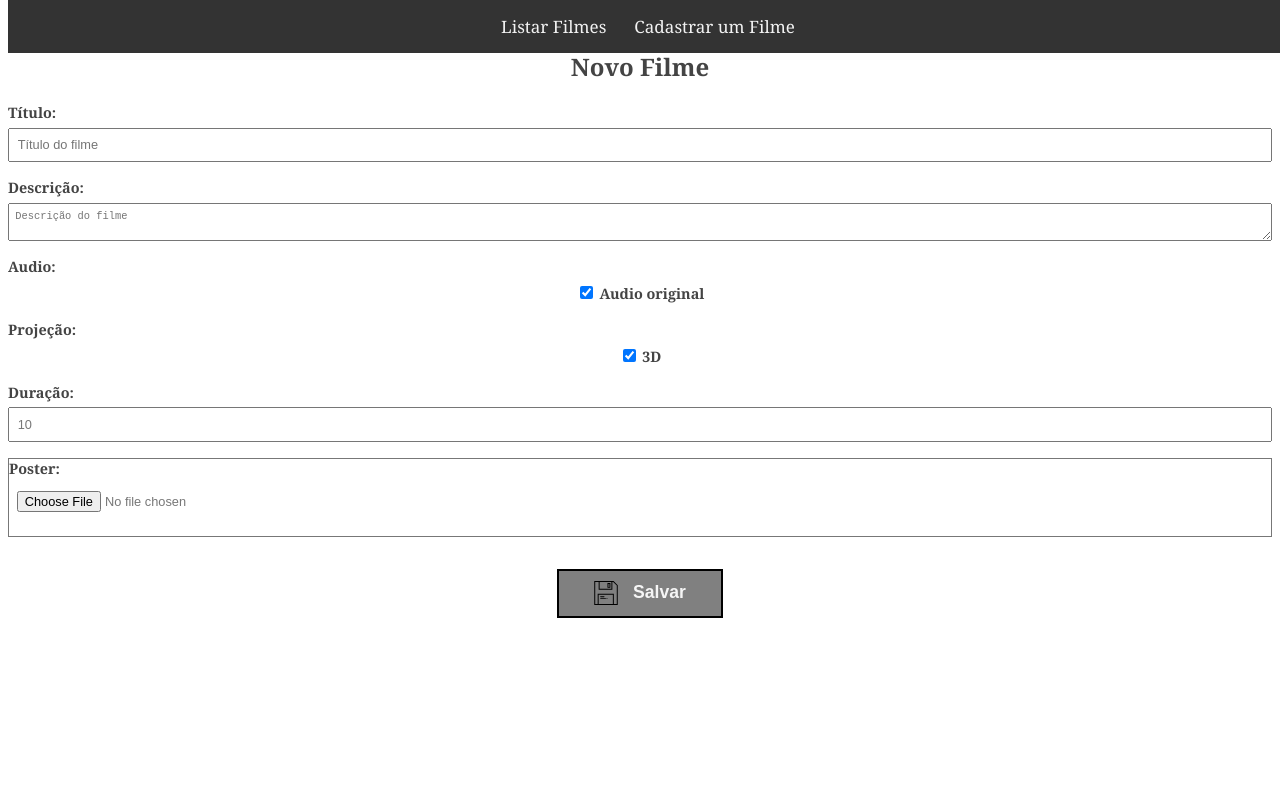
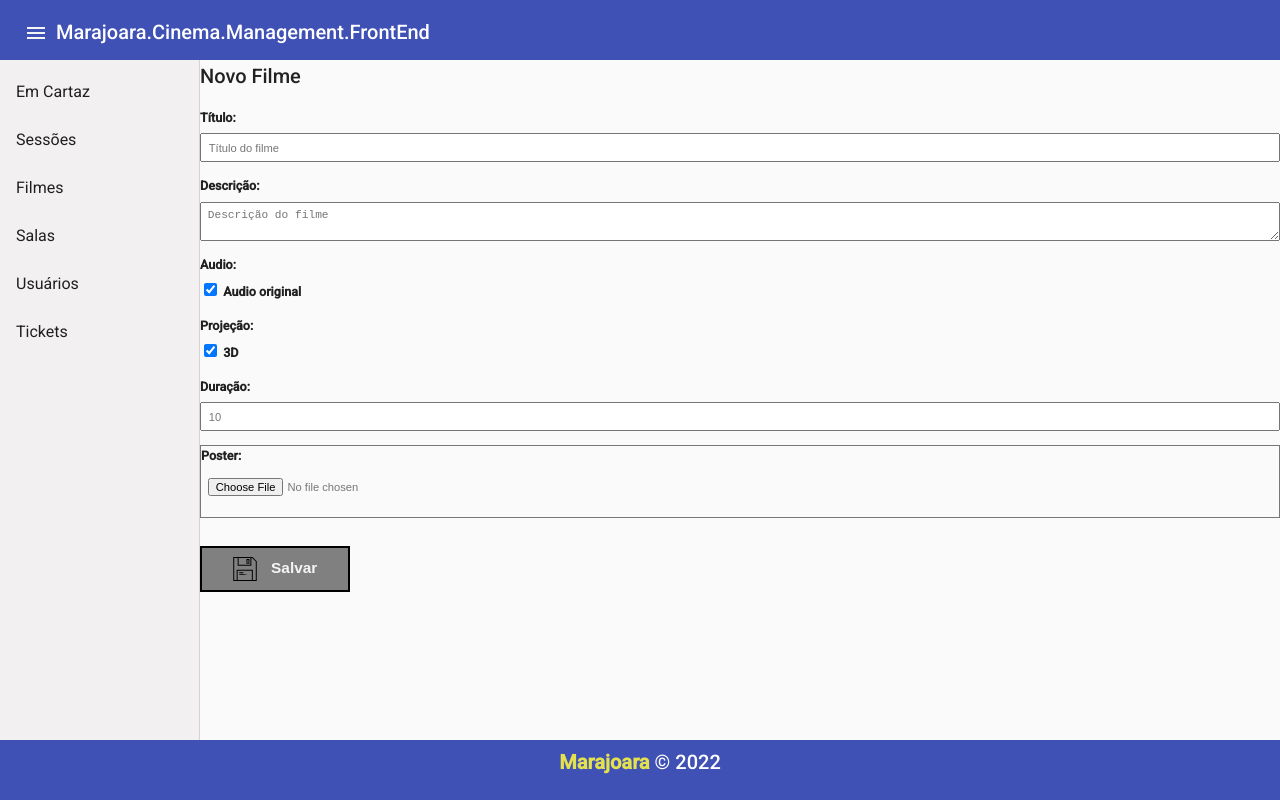
Before and after one commit to rafapolmann/marajoara-cinema-management, an Angular app in the folder Marajoara.Cinema.Management/Marajoara.Cinema.Management.FrontEnd/: page /newmovie in a window 1280 px wide. Built offline with nearby package versions, Linux system fonts and the light colour scheme.

Commit message:
Instalação do angular/material - Criado MaterialModule para importação de componentes. - Estutura do appcomponet

```diff
--- a/Marajoara.Cinema.Management/Marajoara.Cinema.Management.FrontEnd/angular.json
+++ b/Marajoara.Cinema.Management/Marajoara.Cinema.Management.FrontEnd/angular.json
@@ -28,6 +28,7 @@
               "src/assets"
             ],
             "styles": [
+              "./node_modules/@angular/material/prebuilt-themes/indigo-pink.css",
               "src/styles.scss"
             ],
             "scripts": []
@@ -96,6 +97,7 @@
               "src/assets"
             ],
             "styles": [
+              "./node_modules/@angular/material/prebuilt-themes/indigo-pink.css",
               "src/styles.scss"
             ],
             "scripts": []
--- a/Marajoara.Cinema.Management/Marajoara.Cinema.Management.FrontEnd/package.json
+++ b/Marajoara.Cinema.Management/Marajoara.Cinema.Management.FrontEnd/package.json
@@ -11,10 +11,12 @@
   "private": true,
   "dependencies": {
     "@angular/animations": "^14.2.0",
+    "@angular/cdk": "^14.2.2",
     "@angular/common": "^14.2.0",
     "@angular/compiler": "^14.2.0",
     "@angular/core": "^14.2.0",
     "@angular/forms": "^14.2.0",
+    "@angular/material": "^14.2.2",
     "@angular/platform-browser": "^14.2.0",
     "@angular/platform-browser-dynamic": "^14.2.0",
     "@angular/router": "^14.2.0",
--- a/Marajoara.Cinema.Management/Marajoara.Cinema.Management.FrontEnd/src/app/app.component.html
+++ b/Marajoara.Cinema.Management/Marajoara.Cinema.Management.FrontEnd/src/app/app.component.html
@@ -1,13 +1,30 @@
-<div class="container">
-  <div id="navigation-bar">
-    <nav>
-      <ul>
-        <li><a routerLink="/">Listar Filmes</a></li>
-        <li><a routerLink="/newmovie">Cadastrar um Filme</a></li>
-      </ul>
-    </nav>
-  </div>
-  <div class="content">
+<mat-toolbar class="header" color="primary">
+  <button
+    class="menu-button"
+    type="button"
+    aria-label="Toggle sidenav"
+    mat-icon-button
+    (click)="sidenav.toggle()"
+  >
+    <mat-icon aria-label="Side nav toggle icon">menu</mat-icon>
+  </button>
+  <span>{{ title }}</span>
+</mat-toolbar>
+<mat-sidenav-container class="container">
+  <mat-sidenav #sidenav mode="side" opened class="sidenav">
+    <mat-nav-list>
+      <a mat-list-item routerLink="/in-theater">Em Cartaz</a>
+      <a mat-list-item routerLink="/sessions">Sessões</a>
+      <a mat-list-item routerLink="/movies">Filmes</a>
+      <a mat-list-item routerLink="/roons">Salas</a>
+      <a mat-list-item routerLink="/users">Usuários</a>
+      <a mat-list-item routerLink="/tickets">Tickets</a>
+    </mat-nav-list>
+  </mat-sidenav>
+  <mat-sidenav-content>
     <router-outlet></router-outlet>
-  </div>
-</div>
+  </mat-sidenav-content>
+</mat-sidenav-container>
+<mat-toolbar class="footer" color="primary">
+  <p><span class="footer-span">Marajoara</span> &copy; 2022</p>
+</mat-toolbar>
--- a/Marajoara.Cinema.Management/Marajoara.Cinema.Management.FrontEnd/src/app/app.component.scss
+++ b/Marajoara.Cinema.Management/Marajoara.Cinema.Management.FrontEnd/src/app/app.component.scss
@@ -1,58 +1,43 @@
-
-*{
-  padding: 0;
-  margin: 0;
-  font-family: Cambria, Cochin, Georgia, Times, 'Times New Roman', serif;
-  box-sizing: border-box;
-  color: #444;
+.container {
+  position: absolute;
+  top: 60px;
+  bottom: 60px;
+  left: 0;
+  right: 0;
 }
 
-// a{
-//   text-decoration: none;
-//   color: #444;
-//   transition: .4s;
-// }
-// a:hover{
-//   color: #dec129;
-// }
-//********************/
-
-
-#container {
-  width: 100%;
-  display: inline-block;
+.sidenav {
+  display: flex;
+  align-items: center;
+  justify-content: center;
+  width: 200px;
+  background: rgba(236, 232, 232, 0.5);
 }
 
-.content {
-  margin-top: 50px;
-  text-align: center;
+.header {
+  position: sticky;
+  top: 0;
+  left: 0;
+  right: 0;
+  z-index: 1;
 }
 
-/** NAVIGATION BAR */
-nav {
-    overflow: hidden;
-    background-color: #333;
-    position: fixed;
-    top: 0;
-    width: 100%;
-    ul {
-      text-align: center;
-      list-style-type: none;
-      list-style-type: none;
-      margin: 0;
-      padding: 15px;
-      li {
-        display: inline;
-        font-family: "Fira Sans", sans-serif;
-        font-size: 17px;
-        a {
-          color: #f2f2f2;
-          text-decoration: none;
-          padding: 14px;
-          &:hover {
-            background-color: #111;
-          }
-        }
-      }
-    }
-  }
+.footer {
+  position: fixed;
+  bottom: 0;
+  left: 0;
+  right: 0;
+  align-items: center;
+  justify-content: center;
+}
+
+.menu-button {
+  color: whitesmoke;
+  border-style: none;
+  background: inherit;
+}
+
+.footer-span {
+  font-weight: bold;
+  color: #e4e14e;
+}
--- /dev/null
+++ b/Marajoara.Cinema.Management/Marajoara.Cinema.Management.FrontEnd/src/app/core/material/material.module.ts
@@ -0,0 +1,36 @@
+import { NgModule } from '@angular/core';
+import { MatNativeDateModule } from '@angular/material/core';
+import { MatSidenavModule } from '@angular/material/sidenav';
+import { MatToolbarModule } from '@angular/material/toolbar';
+import { MatIconModule } from '@angular/material/icon';
+import { MatListModule } from '@angular/material/list';
+import { MatTableModule } from '@angular/material/table';
+import { MatFormFieldModule } from '@angular/material/form-field';
+import { MatInputModule } from '@angular/material/input';
+import { MatButtonModule } from '@angular/material/button';
+import { MatPaginatorModule } from '@angular/material/paginator';
+import { MatCheckboxModule } from '@angular/material/checkbox';
+import { MatDialogModule } from '@angular/material/dialog';
+
+const MODULES = [
+  MatNativeDateModule,
+  MatSidenavModule,
+  MatToolbarModule,
+  MatNativeDateModule,
+  MatIconModule,
+  MatListModule,
+  MatTableModule,
+  MatFormFieldModule,
+  MatInputModule,
+  MatButtonModule,
+  MatPaginatorModule,
+  MatCheckboxModule,
+  MatDialogModule,
+];
+/**teste */
+@NgModule({
+  imports: [MODULES],
+  exports: [MODULES],
+})
+
+export class MaterialModule {}
--- a/Marajoara.Cinema.Management/Marajoara.Cinema.Management.FrontEnd/src/index.html
+++ b/Marajoara.Cinema.Management/Marajoara.Cinema.Management.FrontEnd/src/index.html
@@ -6,8 +6,11 @@
   <base href="/">
   <meta name="viewport" content="width=device-width, initial-scale=1">
   <link rel="icon" type="image/x-icon" href="./assets/common/Marajoaraico.png">
+  <link rel="preconnect" href="https://fonts.gstatic.com">
+  <link href="https://fonts.googleapis.com/css2?family=Roboto:wght@300;400;500&display=swap" rel="stylesheet">
+  <link href="https://fonts.googleapis.com/icon?family=Material+Icons" rel="stylesheet">
 </head>
-<body>
+<body class="mat-typography">
   <app-root></app-root>
 </body>
 </html>
--- a/Marajoara.Cinema.Management/Marajoara.Cinema.Management.FrontEnd/src/styles.scss
+++ b/Marajoara.Cinema.Management/Marajoara.Cinema.Management.FrontEnd/src/styles.scss
@@ -57,3 +57,5 @@ input[type="submit"]:hover{
     vertical-align: middle;
     display: inline-block;
 }
+html, body { height: 100%; }
+body { margin: 0; font-family: Roboto, "Helvetica Neue", sans-serif; }
```
Also changed, not shown: Marajoara.Cinema.Management/Marajoara.Cinema.Management.FrontEnd/src/app/app.module.ts (+9 -7 lines), 1 other file (tests, documents, lock files or other folders).
